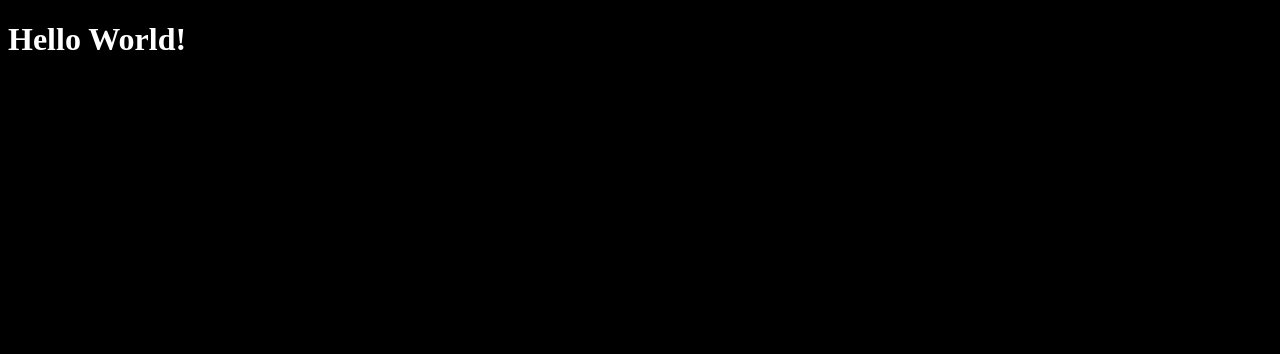
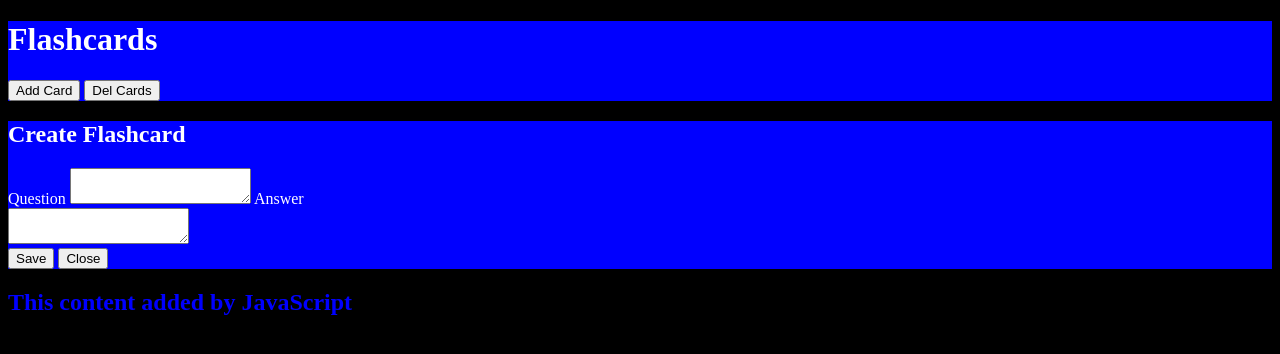
Before and after one commit to ZionMiller/Flatiron-flash-cards, a plain HTML site: page index.html in a window 1280 px wide. Drawn offline with Linux system fonts and the light colour scheme.

Commit message:
updated JS HTML and CSS files

```diff
--- a/index.html
+++ b/index.html
@@ -1,10 +1,53 @@
 <!DOCTYPE html>
 <html lang="en">
-  <head>
-    <link rel="stylesheet" href="style.css" />
-    <title>Flatiron Flashcards</title>
-  </head>
-  <body>
-    <h1>Hello World!</h1>
-  </body>
+<head>
+  <meta charset="UTF-8">
+  <meta name="viewport" content="width=device-width, initial-scale=1.0">
+  <link rel="shortcut icon" type="image/png" href="flashcard.png" />
+  <link rel="stylesheet" href="https://cdnjs.cloudflare.com/ajax/libs/font-awesome/6.1.1/css/all.min.css">
+  <link rel="stylesheet" href="style.css">
+  <title>Flashcards</title>
+</head>
+<body>
+
+  <main>
+
+    <header>
+      <div class="container">
+        <div id="header">
+          <h1>Flashcards</h1>
+          <div>
+            <button id="show_card_box">Add Card</button>
+            <button id="delete_cards">Del Cards</button>
+          </div>
+        </div>
+      </div>
+    </header>
+
+    <section>
+      <div class="container">
+        <div id="create_card">
+          <h2>Create Flashcard</h2>
+          <label for="question">Question</label>
+          <textarea id="question" maxlength="280"></textarea>
+          <label for="answer" maxlength="280">Answer</label>
+          <br>
+          <textarea id="answer"></textarea>
+          <div>
+            <button id="save_card">Save</button> <button id="close_card_box">Close</button>
+          </div>
+        </div>
+      </div>
+    </section>
+
+    <section>
+      <div class="container">
+        <div id="flashcards"></div>
+      </div>
+    </section>
+
+  </main>
+
+  <script src="script.js"></script>
+</body>
 </html>
```
